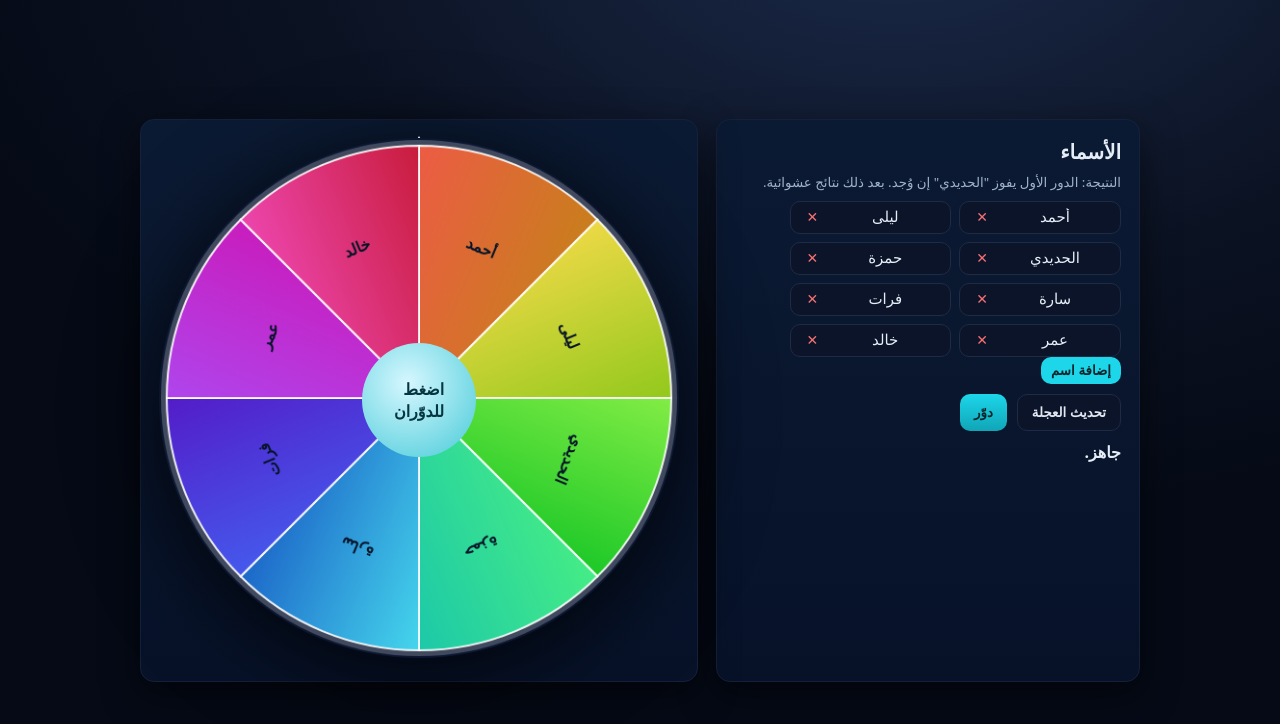
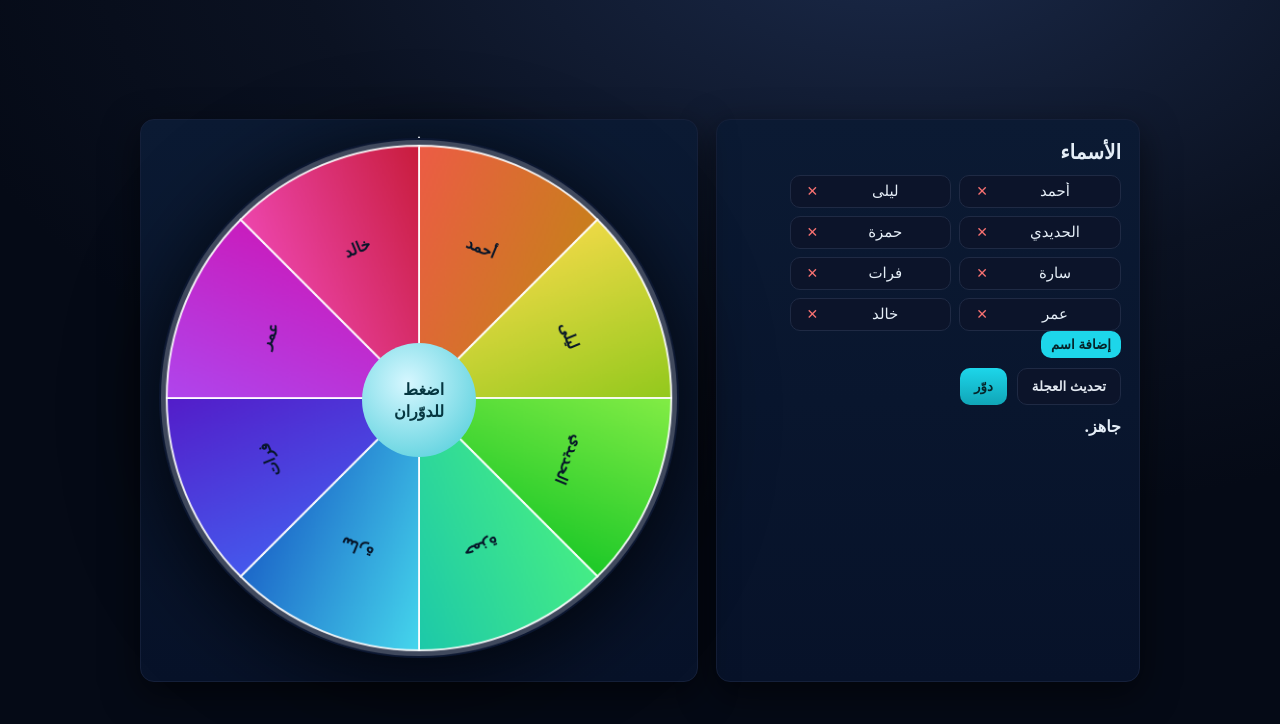
Before and after one commit to AL-MHIB/website, a plain HTML site: page index.html in a window 1280 px wide. Drawn offline with Linux system fonts and the light colour scheme.

Commit message:
Update index.html

```diff
--- a/index.html
+++ b/index.html
@@ -32,7 +32,6 @@ small.hint{color:#9fb3c8;display:block;margin-top:6px}
 <div class="app">
   <section class="card">
     <h1>الأسماء</h1>
-    <small class="hint">النتيجة: الدور الأول يفوز "الحديدي" إن وُجد. بعد ذلك نتائج عشوائية.</small>
     <div id="namesList" class="names"></div>
     <button id="addBtn" class="add">إضافة اسم</button>
 
```
